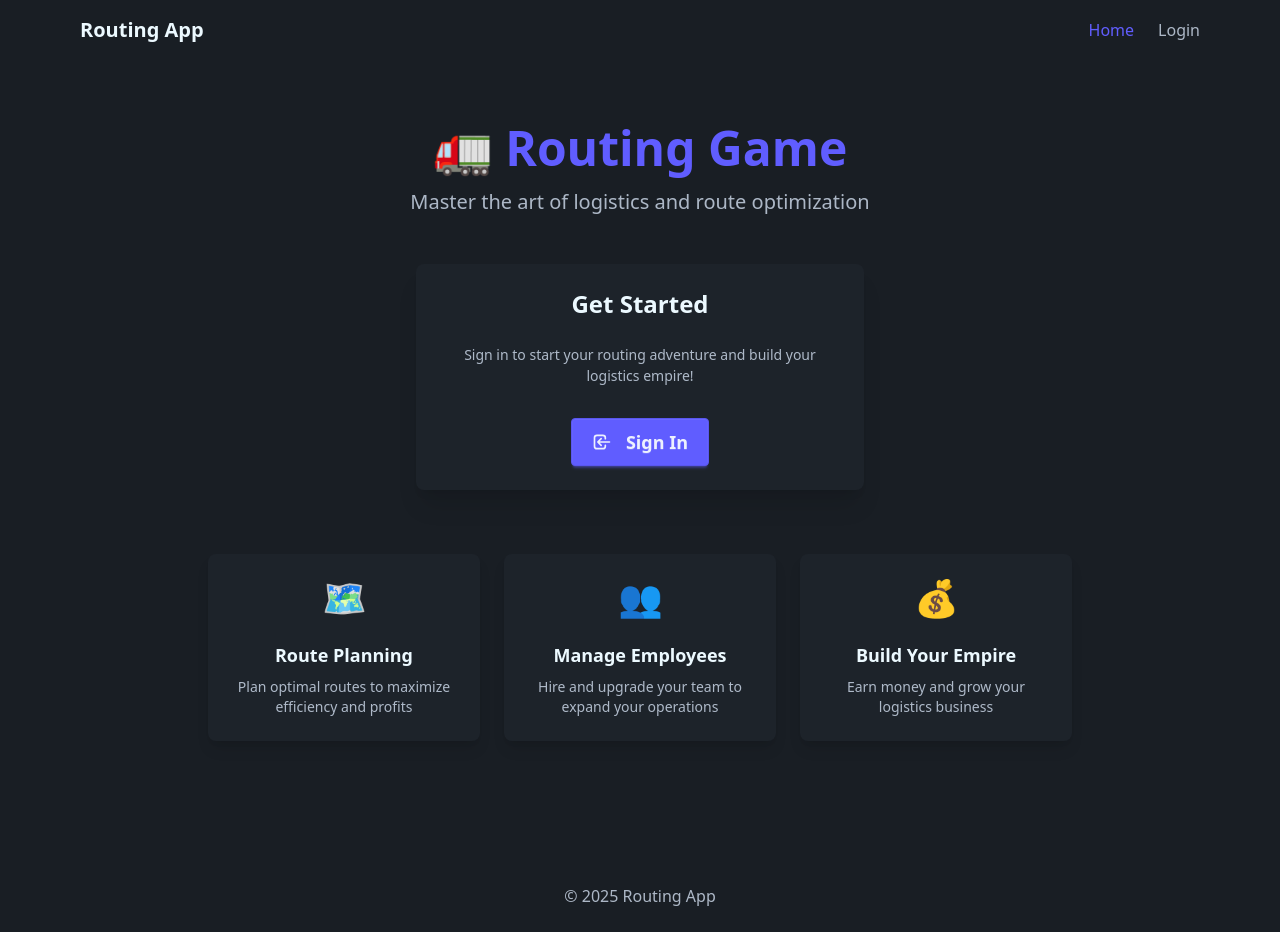
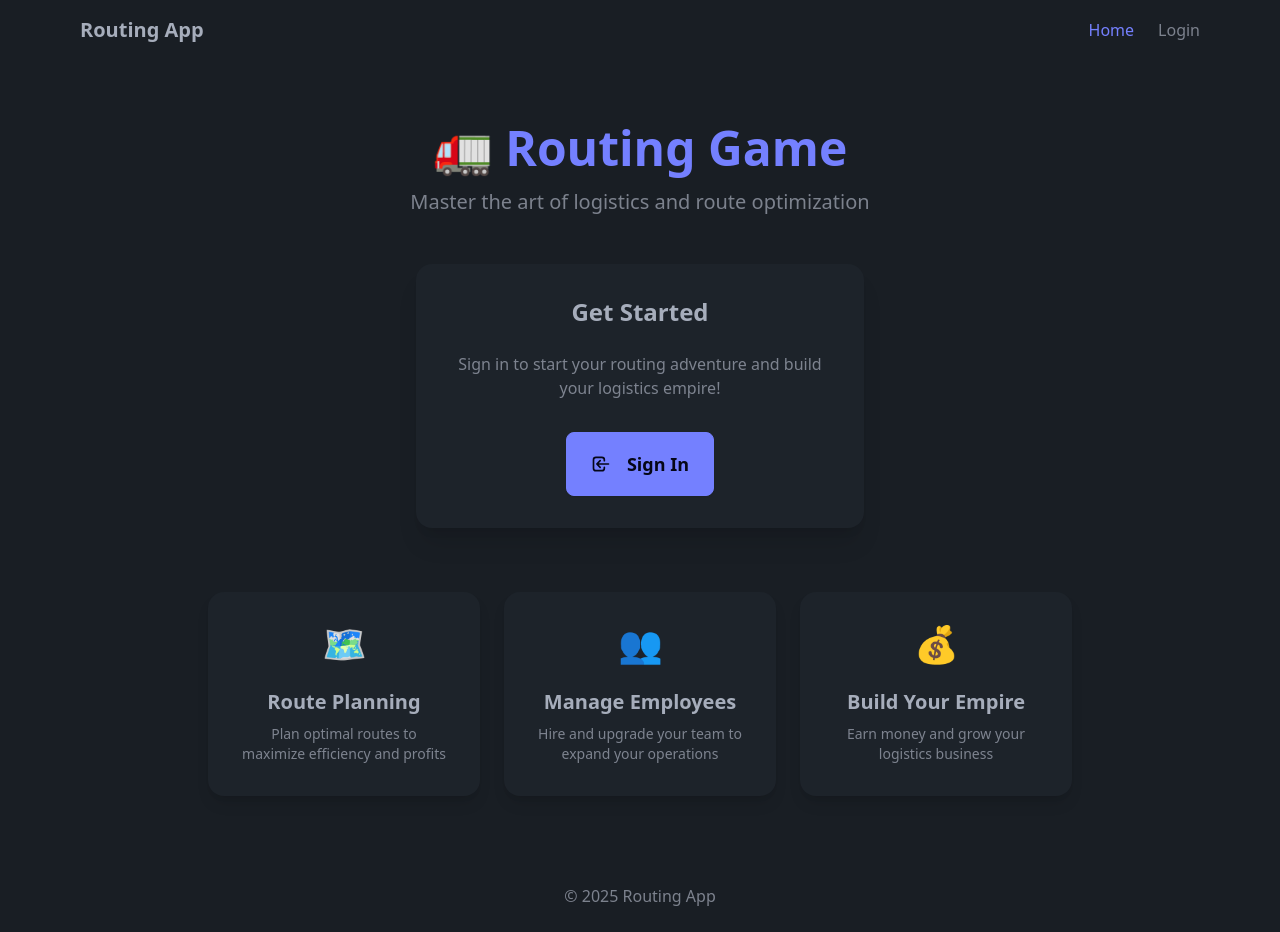
Before and after one commit to RikVoorhaar/routing-game, a SvelteKit app in the folder routing-app/: page / in a window 1280 px wide. Built offline with nearby package versions, Linux system fonts and the light colour scheme; no server answers.

Commit message:
Switch to tailwind v3

```diff
--- /dev/null
+++ b/routing-app/postcss.config.js
@@ -0,0 +1,6 @@
+export default {
+  plugins: {
+    tailwindcss: {},
+    autoprefixer: {},
+  },
+}
--- a/routing-app/src/app.css
+++ b/routing-app/src/app.css
@@ -1,42 +1,6 @@
-@import "tailwindcss";
-@plugin "daisyui" {
-  themes: dark --default;
-  darkTheme: "dark";
-  base: true;
-  styled: true;
-  utils: true;
-}
-
-@theme {
-  /* daisyUI color tokens for Tailwind v4 utility generation */
-  --color-primary: var(--color-primary);
-  --color-primary-content: var(--color-primary-content);
-  --color-secondary: var(--color-secondary);
-  --color-secondary-content: var(--color-secondary-content);
-  --color-accent: var(--color-accent);
-  --color-accent-content: var(--color-accent-content);
-  --color-neutral: var(--color-neutral);
-  --color-neutral-content: var(--color-neutral-content);
-  --color-base-100: var(--color-base-100);
-  --color-base-200: var(--color-base-200);
-  --color-base-300: var(--color-base-300);
-  --color-base-content: var(--color-base-content);
-  --color-info: var(--color-info);
-  --color-info-content: var(--color-info-content);
-  --color-success: var(--color-success);
-  --color-success-content: var(--color-success-content);
-  --color-warning: var(--color-warning);
-  --color-warning-content: var(--color-warning-content);
-  --color-error: var(--color-error);
-  --color-error-content: var(--color-error-content);
-}
-
-/*
-  Tailwind Content Scanner - DaisyUI Button Classes
-  These literal class names ensure Tailwind generates CSS for all button variants:
-  btn-primary btn-secondary btn-accent btn-neutral btn-info btn-success btn-warning btn-error
-  btn-outline btn-ghost btn-link btn-active btn-disabled
-*/
+@tailwind base;
+@tailwind components;
+@tailwind utilities;
 
 /* Dark mode base styles */
 html {
--- a/routing-app/tailwind.config.js
+++ b/routing-app/tailwind.config.js
@@ -1,9 +1,17 @@
-import daisyui from "daisyui";
+import daisyui from 'daisyui';
 
 /** @type {import('tailwindcss').Config} */
 export default {
-  content: ['./src/**/*.{html,js,svelte,ts}'],
-  plugins: [daisyui],
+  content: [
+    './src/**/*.{html,js,svelte,ts}',
+    './src/**/*.svelte'
+  ],
+  theme: {
+    extend: {},
+  },
+  plugins: [
+    daisyui
+  ],
   daisyui: {
     themes: ["dark"], // Only enable dark theme
     darkTheme: "dark", // Set dark as the default theme
--- a/routing-app/vite.config.ts
+++ b/routing-app/vite.config.ts
@@ -1,11 +1,9 @@
 import { svelteTesting } from '@testing-library/svelte/vite';
 import { sveltekit } from '@sveltejs/kit/vite';
 import { defineConfig } from 'vite';
-import tailwindcss from '@tailwindcss/vite';
 
 export default defineConfig({
 	plugins: [
-		tailwindcss(),
 		sveltekit()
 	],
 	test: {
```
Also changed, not shown: routing-app/package.json (+4 -3 lines), 1 other file (tests, documents, lock files or other folders).
